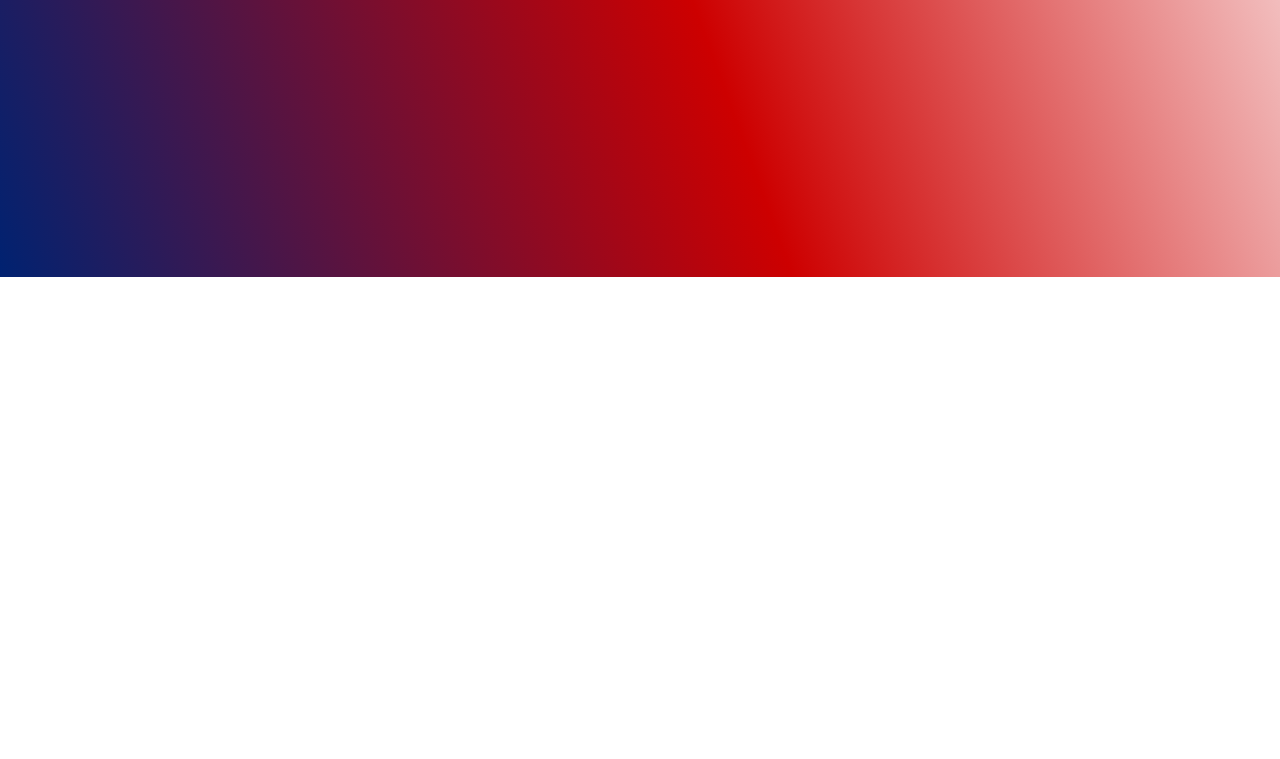
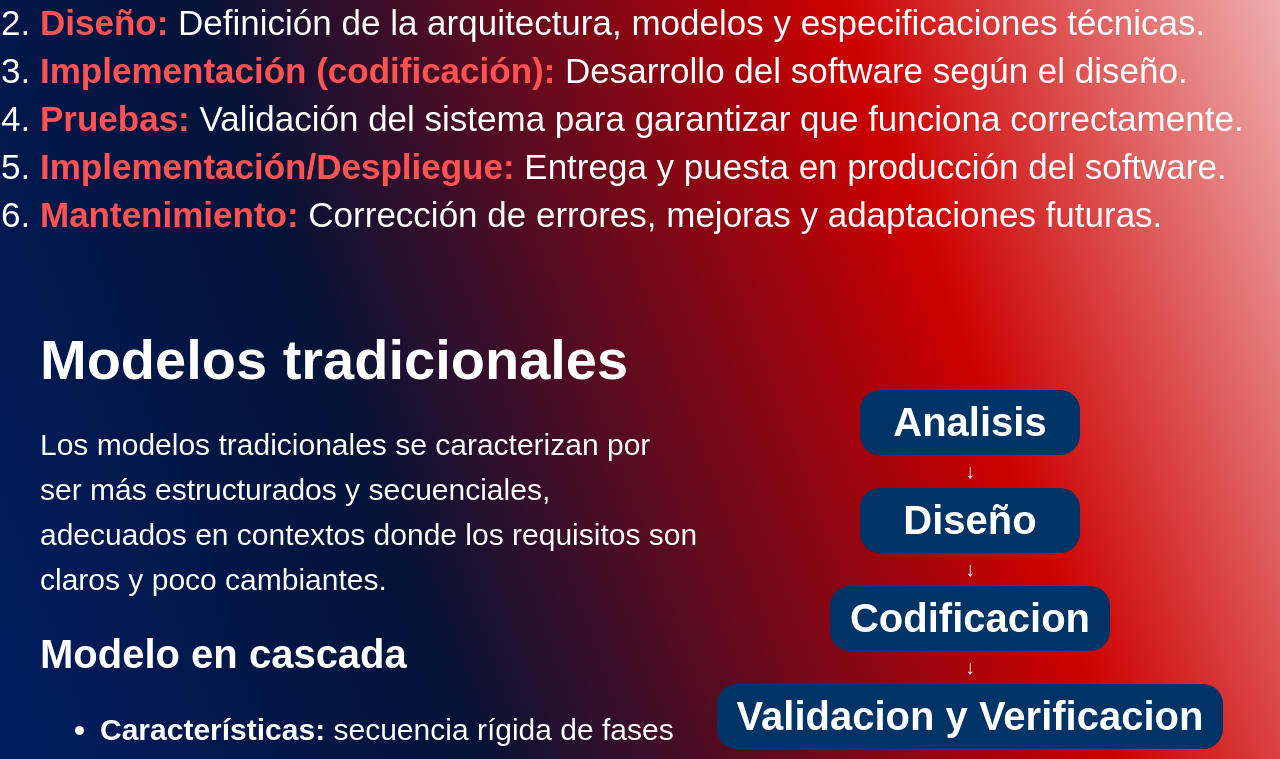
Before and after one commit to GastooCom/P-gina-Funcional-Prototipos, a React (Create React App) app in the folder proyecto_sgc/: page /procesodesarrollosoft in a window 1280 px wide. Shown: the part 563-1322 px from the top of the page. Before the commit the page ends 840 px from the top, so only its background shows below. Built offline with nearby package versions, Linux system fonts and the light colour scheme.

Commit message:
Subiendo segunda vista de ProcesoDesarrolloSoft.jsx

```diff
--- a/proyecto_sgc/src/components/ProcesoDesarrolloSoft.jsx
+++ b/proyecto_sgc/src/components/ProcesoDesarrolloSoft.jsx
@@ -12,6 +12,7 @@ export default function Inicio() {
         <button className="nav-btn">Adicionales →</button>
       </div>
 
+    <div className="caja-pds">
     {/* Contenido principal */}
       <div className="contenido">
         <h1>Ciclo de Vida del Desarrollo de Software</h1>
@@ -51,7 +52,51 @@ export default function Inicio() {
           </li>
         </ol>
       </div>
+      <div className="cascada-container">
+      {/* Texto descriptivo */}
+      <div className="texto">
+        <h1>Modelos tradicionales</h1>
+        <p>
+          Los modelos tradicionales se caracterizan por ser más estructurados y
+          secuenciales, adecuados en contextos donde los requisitos son claros y
+          poco cambiantes.
+        </p>
 
+        <h2>Modelo en cascada</h2>
+        <ul>
+          <li>
+            <b>Características:</b> secuencia rígida de fases (requisitos →
+            diseño → implementación → pruebas → despliegue → mantenimiento).
+          </li>
+          <li>
+            <b>Ventajas:</b> simple, fácil de entender, adecuado para proyectos
+            pequeños y bien definidos.
+          </li>
+          <li>
+            <b>Desventajas:</b> poca flexibilidad, cambios tardíos son costosos.
+          </li>
+          <li>
+            <b>Cuándo usarlo:</b> proyectos con requisitos estables.
+          </li>
+        </ul>
+      </div>
+
+      {/* Diagrama en cascada */}
+      <div className="diagrama">
+        <div className="etapa">Analisis</div>
+        <div className="flecha">↓</div>
+        <div className="etapa">Diseño</div>
+        <div className="flecha">↓</div>
+        <div className="etapa">Codificacion</div>
+        <div className="flecha">↓</div>
+        <div className="etapa grande">Validacion y Verificacion</div>
+        <div className="flecha">↓</div>
+        <div className="etapa">Implementacion</div>
+        <div className="flecha">↓</div>
+        <div className="etapa grande">Evolucion y Mantenimiento</div>
+      </div>
+    </div>
+    </div>
     </div>
   );
 }
--- a/proyecto_sgc/src/css/Inicio.css
+++ b/proyecto_sgc/src/css/Inicio.css
@@ -1,5 +1,5 @@
 .inicio-container {
-  background: linear-gradient(70deg, #002271, #cd0000, #ffffff);
+  background: linear-gradient(70deg, #002271,#031338, #cd0000, #ffffff);
   color: white;
   font-family: Arial, sans-serif;
   min-height: 100vh;
--- a/proyecto_sgc/src/css/ProcesoDesarrolloSoft.css
+++ b/proyecto_sgc/src/css/ProcesoDesarrolloSoft.css
@@ -1,10 +1,19 @@
 .pds-container {
-  background: linear-gradient(70deg, #002271, #cd0000, #ffffff);
+  background: linear-gradient(70deg, #002271,#031338, #cd0000, #ffffff);
   color: white;
   font-family: Arial, sans-serif;
   min-height: 100vh;
   padding: 20px;
 }
+
+/*
+.caja-pds{
+  display:block;
+display: flex;
+  justify-content: center;
+  width: 1200px;
+}
+*/
 
 /* Navbar */
 .navbar {
@@ -26,32 +35,32 @@
 
 /* Contenido */
 .contenido {
-  max-width: 900px;
+  max-width: 1300px;
   margin: auto;
   text-align: left;
 }
 
 .contenido h1 {
-  font-size: 3rem;
+  font-size: 3.5rem;
   margin-bottom: 15px;
 }
 
 .contenido p {
-  font-size: 20px;
+  font-size: 35px;
   line-height: 1.5;
 }
 
 .contenido h2 {
   margin-top: 20px;
   margin-bottom: 10px;
-  font-size: 2rem;
+  font-size: 2.5rem;
 }
 
 /* Lista de etapas */
 .lista-etapas {
   list-style: decimal;
   padding-left: 20px;
-  font-size: 20px;
+  font-size: 35px;
 }
 
 .lista-etapas li {
@@ -62,3 +71,82 @@
   font-weight: bold;
   color: #ff5252;
 }
+
+/*Historia de usuario número: */
+
+.cascada-container {
+  align-items: center;
+  justify-content: space-around;
+  max-width: 1500px;
+  margin: auto;
+  text-align: left;
+  color: white;
+  font-family: Arial, sans-serif;
+  min-height: 100vh;
+  padding: 20px;
+  display: flex;
+  align-items: flex-start;
+  margin: auto;
+  text-align: left;
+}
+
+/* Texto */
+.texto {
+  max-width: 55%;
+}
+
+.texto h1 {
+  font-size: 3.5rem;
+  margin-bottom: 10px;
+  font-weight: bold;
+}
+
+.texto h2 {
+  font-size: 2.5rem;
+  margin-top: 20px;
+  margin-bottom: 10px;
+  font-weight: bold;
+}
+
+.texto p,
+.texto ul {
+  font-size: 30px;
+  line-height: 1.5;
+}
+
+.texto ul {
+  margin-left: 20px;
+}
+
+.texto li {
+  margin-bottom: 8px;
+}
+
+/* Diagrama */
+.diagrama {
+  display: flex;
+  flex-direction: column;
+  align-items: center;
+  gap: 5px;
+  margin-top: 100px;
+}
+
+.etapa {
+  background-color: #003366;
+  padding: 10px 20px;
+  border-radius: 20px;
+  font-weight: bold;
+  font-size: 2.5rem;
+  text-align: center;
+  min-width: 180px;
+}
+
+.etapa.grande {
+  min-width: 220px;
+}
+
+.flecha {
+  font-size: 20px;
+  font-weight: bold;
+  color: white;
+}
```
